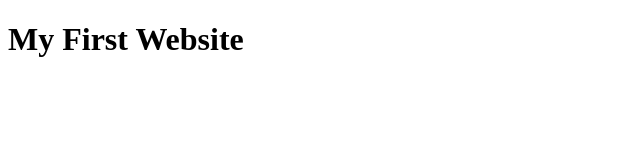
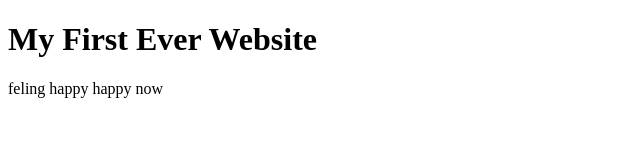
Before and after one commit to Mahin-ux/my-first-website, a plain HTML site: page index.html in a window 1280 px wide. Shown: the whole page, without its empty margins (0-640 px from the left). Drawn offline with Linux system fonts and the light colour scheme.

Commit message:
adding a little more code

```diff
--- a/index.html
+++ b/index.html
@@ -7,6 +7,7 @@
     <title>Document</title>
 </head>
 <body>
-    <h1>My First Website</h1>
+    <h1>My First Ever Website</h1>
+    <p>feling happy happy now</p>
 </body>
 </html>
```
